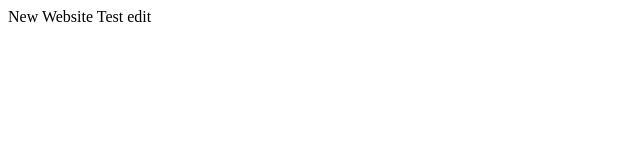
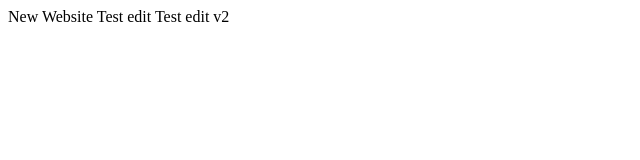
Before and after one commit to hivong1004/jenkins, a plain HTML site: page index.html in a window 1280 px wide. Shown: the full height of the page, 0-640 px from the left. Drawn offline with Linux system fonts and the light colour scheme.

Commit message:
Update index.html

```diff
--- a/index.html
+++ b/index.html
@@ -1,2 +1,3 @@
 <body>New Website
-Test edit</body>
+Test edit
+Test edit v2</body>
```
